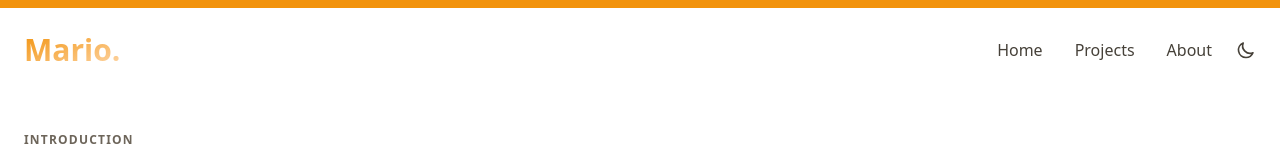
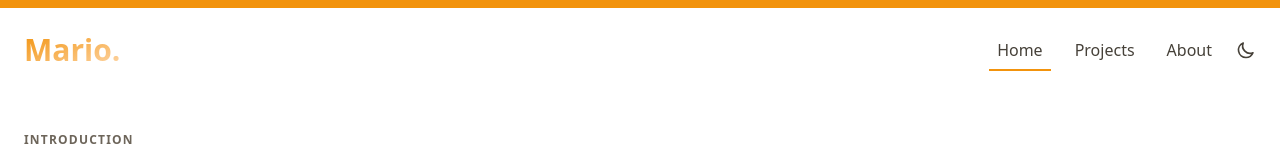
Before and after one commit to mario130/portfolio-2.0, a Next.js app: page / in a window 1280 px wide. Shown: the top 160 px of the page. Built offline with nearby package versions, Linux system fonts and the light colour scheme.

Commit message:
detect active link in nav

```diff
--- /dev/null
+++ b/components/link.jsx
@@ -0,0 +1,14 @@
+import React from 'react'
+import Link from 'next/link'
+import { useRouter } from 'next/router'
+
+export default ({ href, children }) => {
+  const router = useRouter()
+
+  let className = children.props.className || ''
+  if (router.pathname === href) {
+    className = `${className} active`
+  }
+
+  return <Link href={href}>{React.cloneElement(children, { className })}</Link>
+}
--- a/components/nav.jsx
+++ b/components/nav.jsx
@@ -1,4 +1,5 @@
-import Link from 'next/link';
+import LinkDef from 'next/link';
+import Link from './link';
 
 
 const Nav = (props) => {
@@ -7,24 +8,24 @@ const Nav = (props) => {
   return (
     <div className="border-t-8 border-primary mb-14 text-text dark:text-gray-200">
     <nav className="container m-auto flex justify-between mt-6 px-6">
-      <Link href="/">
+      <LinkDef href="/">
         <a className="logo text-3xl font-bold bg-clip-text text-transparent bg-gradient-to-br from-primary to-orange-200">Mario.</a>
-      </Link>
+      </LinkDef>
       <ul className="links flex md:space-x-4 items-center">
         <li>
           <Link href="/">
             {/* <a className="border-b-2 border-primary p-2">Home</a> */}
-            <a className="border-b-2 border-none p-2">Home</a>
+            <a className="border-b-2 border-transparent p-2">Home</a>
           </Link>
         </li>
         <li>
           <Link href="/projects">
-            <a className="border-b-2 border-none p-2">Projects</a>
+            <a className="border-b-2 border-transparent p-2">Projects</a>
           </Link>
         </li>
         <li>
           <Link href="/about">
-            <a className="border-b-2 border-none p-2">About</a>
+            <a className="border-b-2 border-transparent p-2">About</a>
           </Link>
         </li>
         <li className="ml-2 md:ml-0">
--- a/globals.css
+++ b/globals.css
@@ -25,3 +25,7 @@
 .proj-desc{
   @apply col-span-3 md:col-span-5 lg:col-span-10 xl:col-span-11 mb-2 md:mb-0;
 }
+
+.active{
+  @apply border-b-2 border-primary;
+}
```
